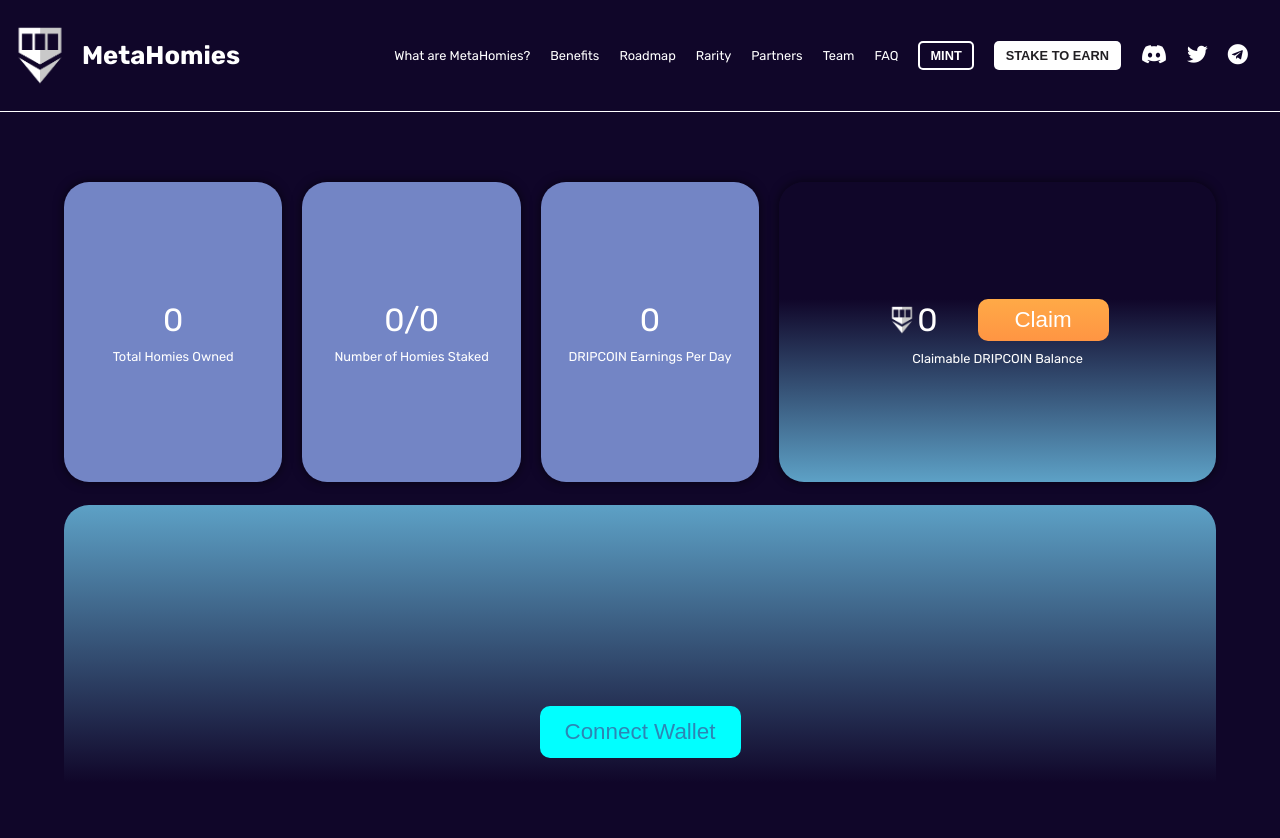
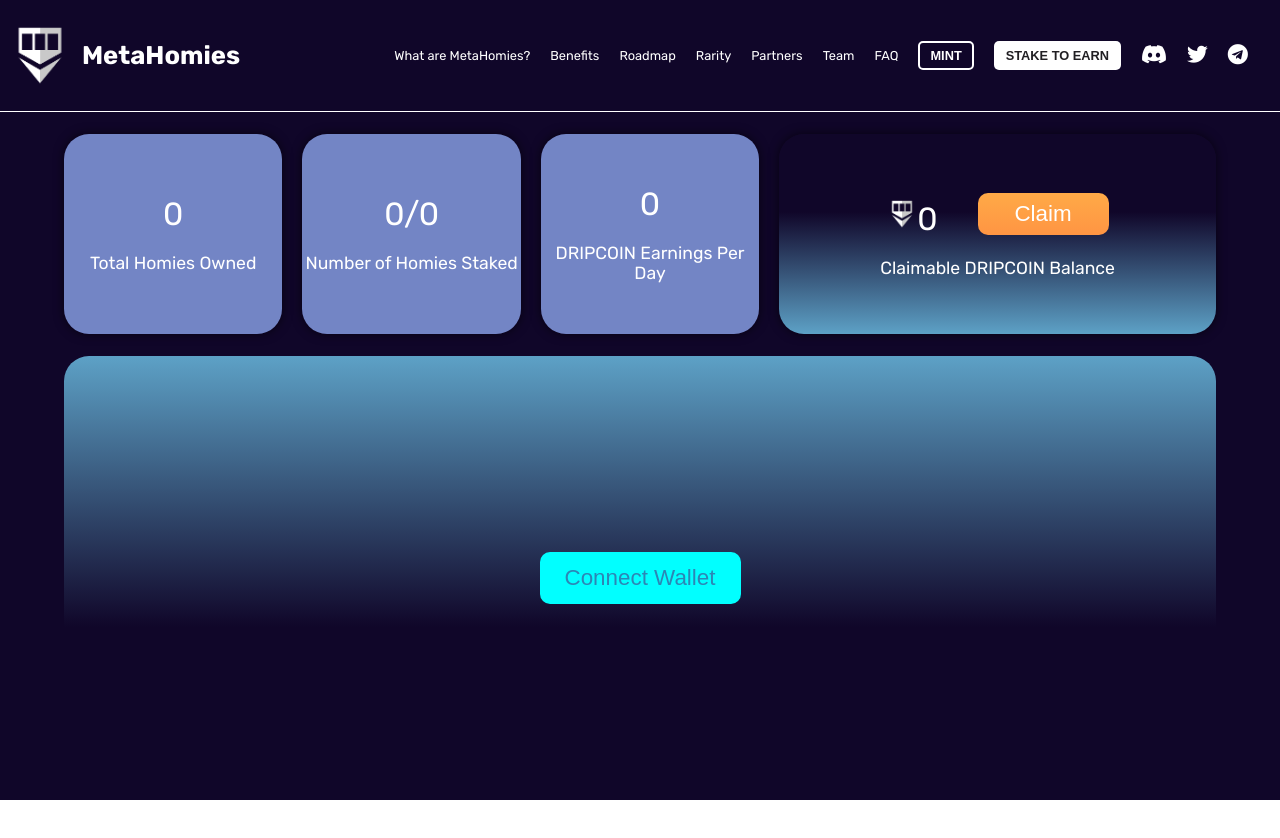
Before and after one commit to sikander-afzaal/stolie-nft, a React (Create React App) app: page /mint-page in a window 1280 px wide. Shown: the top 838 px of the page. After the commit the page ends 800 px from the top, so only its background shows below. Built offline with nearby package versions, Linux system fonts and the light colour scheme.

Commit message:
first commit6

```diff
--- a/src/Layout/Header/Header.jsx
+++ b/src/Layout/Header/Header.jsx
@@ -37,7 +37,7 @@ function Header() {
           <a
             onClick={() => {
               setOpen(false);
-              document.querySelector("body").classList.toggle("overflow");
+              document.querySelector("body").classList.remove("overflow");
             }}
             href="/#hero"
             className="nav-links"
@@ -47,7 +47,7 @@ function Header() {
           <a
             onClick={() => {
               setOpen(false);
-              document.querySelector("body").classList.toggle("overflow");
+              document.querySelector("body").classList.remove("overflow");
             }}
             href="/#bene"
             className="nav-links"
@@ -57,7 +57,7 @@ function Header() {
           <a
             onClick={() => {
               setOpen(false);
-              document.querySelector("body").classList.toggle("overflow");
+              document.querySelector("body").classList.remove("overflow");
             }}
             href="/#roadmap"
             className="nav-links"
@@ -67,7 +67,7 @@ function Header() {
           <a
             onClick={() => {
               setOpen(false);
-              document.querySelector("body").classList.toggle("overflow");
+              document.querySelector("body").classList.remove("overflow");
             }}
             href="/"
             className="nav-links"
@@ -77,7 +77,7 @@ function Header() {
           <a
             onClick={() => {
               setOpen(false);
-              document.querySelector("body").classList.toggle("overflow");
+              document.querySelector("body").classList.remove("overflow");
             }}
             href="/"
             className="nav-links"
@@ -87,7 +87,7 @@ function Header() {
           <a
             onClick={() => {
               setOpen(false);
-              document.querySelector("body").classList.toggle("overflow");
+              document.querySelector("body").classList.remove("overflow");
             }}
             href="/#team"
             className="nav-links"
@@ -97,7 +97,7 @@ function Header() {
           <a
             onClick={() => {
               setOpen(false);
-              document.querySelector("body").classList.toggle("overflow");
+              document.querySelector("body").classList.remove("overflow");
             }}
             href="/"
             className="nav-links"
@@ -108,7 +108,7 @@ function Header() {
         <Link
           onClick={() => {
             setOpen(false);
-            document.querySelector("body").classList.toggle("overflow");
+            document.querySelector("body").classList.remove("overflow");
           }}
           to="/mint-page"
         >
@@ -117,7 +117,7 @@ function Header() {
         <Link
           onClick={() => {
             setOpen(false);
-            document.querySelector("body").classList.toggle("overflow");
+            document.querySelector("body").classList.remove("overflow");
           }}
           to="/stacking"
         >
--- a/src/Pages/Connection/Connect/Connect.css
+++ b/src/Pages/Connection/Connect/Connect.css
@@ -3,10 +3,10 @@
   flex-direction: column;
   justify-content: center;
   align-items: center;
-  min-height: 100vh;
+  min-height: 86vh;
   height: auto;
   width: 90%;
-  margin-top: 10rem;
+  margin-top: auto;
 }
 .connect-top {
   display: flex;
@@ -19,7 +19,7 @@
   flex: 0.2;
   border-radius: 25px;
   background-color: rgba(126, 147, 214, 0.9);
-  height: 300px;
+  height: 200px;
   display: flex;
   justify-content: center;
   align-items: center;
@@ -57,7 +57,8 @@
 }
 .connect-box p:last-of-type {
   color: white;
-  font-size: 1rem;
+  margin-top: 10px;
+  font-size: 1.1rem;
 }
 .logo-connect {
   max-width: 7%;
@@ -95,7 +96,8 @@
   }
   .connect-box p:last-of-type {
     color: white;
-    font-size: 0.8rem;
+    font-size: 1.1rem;
+    text-align: center;
   }
   .longer-top p {
     font-size: 2rem !important;
@@ -117,6 +119,9 @@
   }
 }
 @media screen and (max-width: 900px) {
+  .connect {
+    margin-top: 10rem;
+  }
   .connect-top {
     flex-direction: column;
     width: 100%;
```
